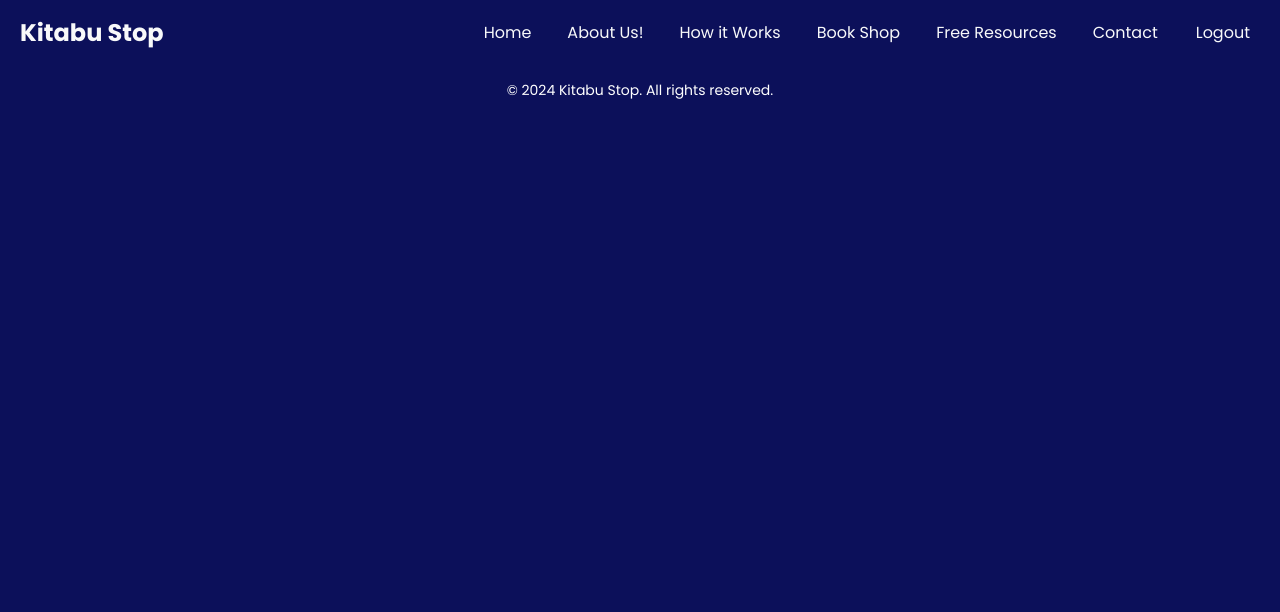
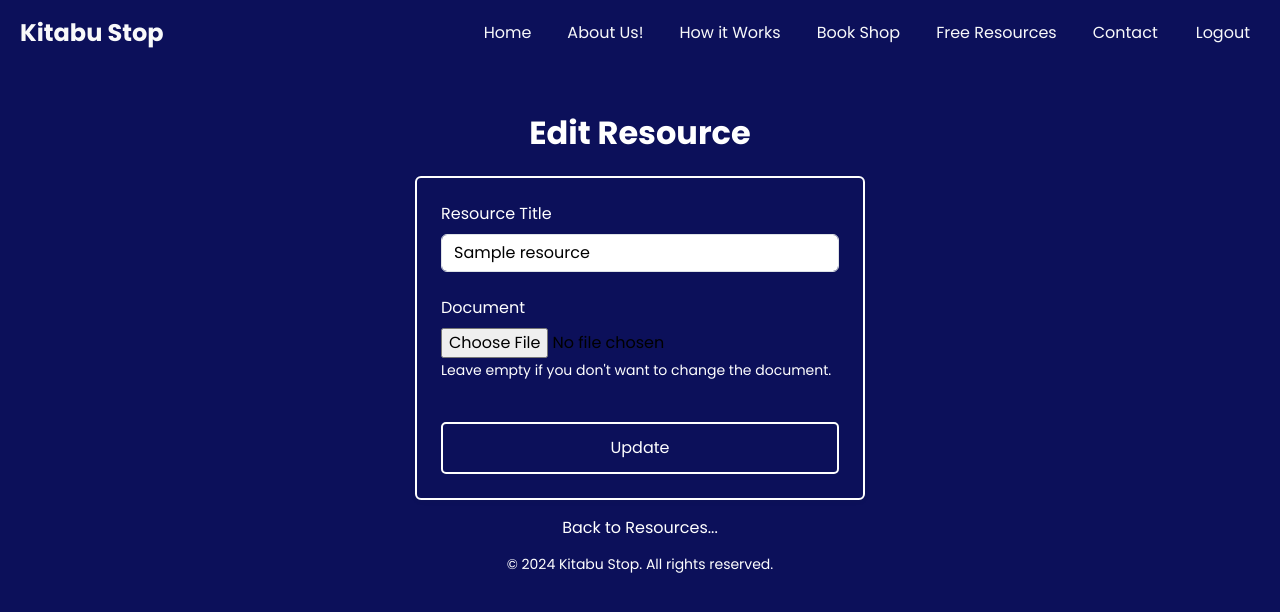
Before and after one commit to SHEMNDARONGUGI/Kitabu-Stop, a Django app: page /edit/1 in a window 1280 px wide. Shown: the top 612 px of the page. Run offline with Django 3.2, Linux system fonts and the light colour scheme; tables that the repository leaves empty hold one stand-in row (values such as "Sample post"); parts of the project's set-up code (start-up, migrations or seed data) failed here and were passed over; some libraries are stand-ins or nearby versions.

Commit message:
Initial commit

```diff
--- a/kitabu_stop_app/models.py
+++ b/kitabu_stop_app/models.py
@@ -40,7 +40,7 @@ class Product(models.Model):
 class Contact(models.Model):
     name = models.CharField(max_length=100)
     email = models.EmailField()
-    message = models.CharField(max_length=500)
+    message = models.TextField(max_length=500)
 
     def __str__(self):
         return self.name
--- a/kitabu_stop_app/urls.py
+++ b/kitabu_stop_app/urls.py
@@ -22,6 +22,7 @@ urlpatterns = [
     path('payment/' ,views.payment, name='payment'),
     path('upload_resources/' ,views.upload_resources, name='upload'),
     path('edit/<int:id>',views.edit, name='edit'),
+    path('delete_resource/<int:id>/', views.delete_resource, name='delete_resource'),
 
 
 ]
--- a/kitabu_stop_app/views.py
+++ b/kitabu_stop_app/views.py
@@ -1,7 +1,7 @@
 import json
 from urllib.request import HTTPBasicAuthHandler
 from django.http import HttpResponse
-from django.shortcuts import render, redirect
+from django.shortcuts import render, redirect, get_object_or_404
 from kitabu_stop_app.models import User,Product,Contact, Resource
 from django.contrib.auth import logout
 from django.contrib import messages
@@ -10,7 +10,6 @@ from kitabu_stop_app.credentials import MpesaAccessToken, LipanaMpesaPpassword
 import requests
 from requests.auth import HTTPBasicAuth
 from decimal import Decimal
-from django.shortcuts import get_object_or_404
 from .forms import ResourceForm
 
 
@@ -224,5 +223,25 @@ def upload_resources(request):
 
 
 def edit(request, id):
-    resources = Resource.objects.get(id=id)
-    return render(request, 'edit.html', {'x': resources})
+    resource = get_object_or_404(Resource, id=id)
+
+    if request.method == 'POST':
+        # Get the resource data from the form
+        title = request.POST['title']
+        document = request.FILES.get('document')
+
+        # Update the resource
+        resource.title = title
+        if document:
+            resource.document = document
+        resource.save()
+
+        # Redirect to resources page after update
+        return redirect('resources')
+
+    return render(request, 'edit.html', {'x': resource})
+
+def delete_resource(request, id):
+    resource = get_object_or_404(Resource, id=id)
+    resource.delete()
+    return redirect('resources')
--- a/templates/edit.html
+++ b/templates/edit.html
@@ -2,9 +2,25 @@
 
 {% load static %}
 
+{% block body %}
+<div class="container mt-5">
+    <h2 class="text-center text-white mb-4">Edit Resource</h2>
+    <form method="POST" enctype="multipart/form-data" class="p-4 rounded shadow-sm" style="max-width: 450px; border: 2px solid #fff; margin: 0 auto;">
+        {% csrf_token %}
+        <div class="form-group mb-4">
+            <label for="title" class="form-label" style="color: #fff;">Resource Title</label>
+            <input type="text" class="form-control" id="title" name="title" value="{{ x.title }}" required style="color: black;">
+        </div>
+        <div class="form-group mb-4">
+            <label for="document" class="form-label" style="color: #fff;">Document</label>
+            <input type="file" class="form-control-file" id="document" name="document" style="color: black;">
+            <br><small class="form-text" style="color: #fff;">Leave empty if you don't want to change the document.</small>
+        </div>
+        <button type="submit" class="btn btn-primary  mt-3">Update</button>
+    </form>
 
-{% block body %}
-
-
-
-{% endblock  %}
+    <div class="text-center mt-3">
+        <a href="{% url 'resources' %}" class="text-white font-weight-bold">Back to Resources...</a>
+    </div>
+</div>
+{% endblock %}
```
Also changed, not shown: templates/resources.html (+11 -11 lines), kitabu_stop_app/migrations/0020_auto_20241211_1438.py (added), static/assets/images/delete.png (added), static/assets/images/download.png (added), 2 other files.
